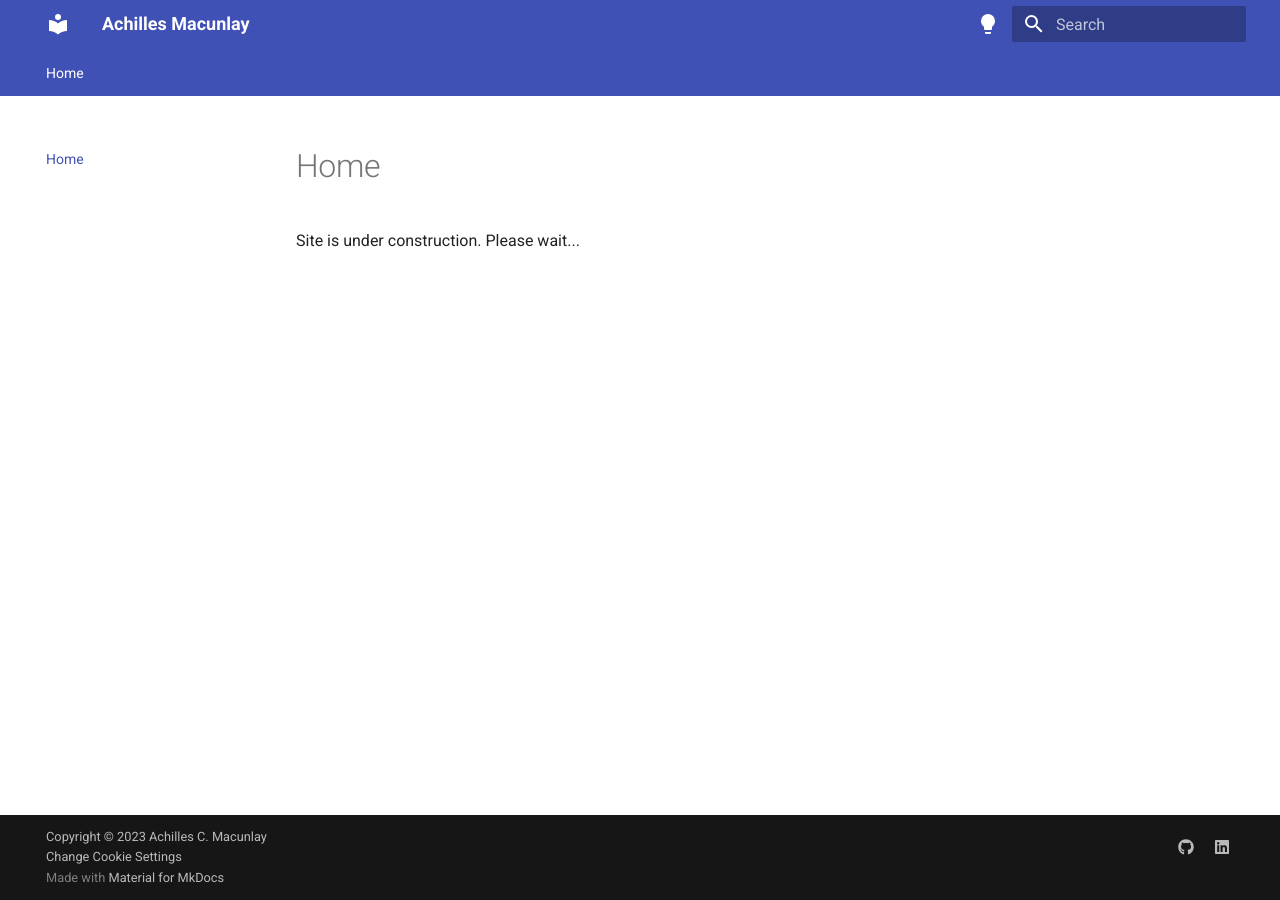
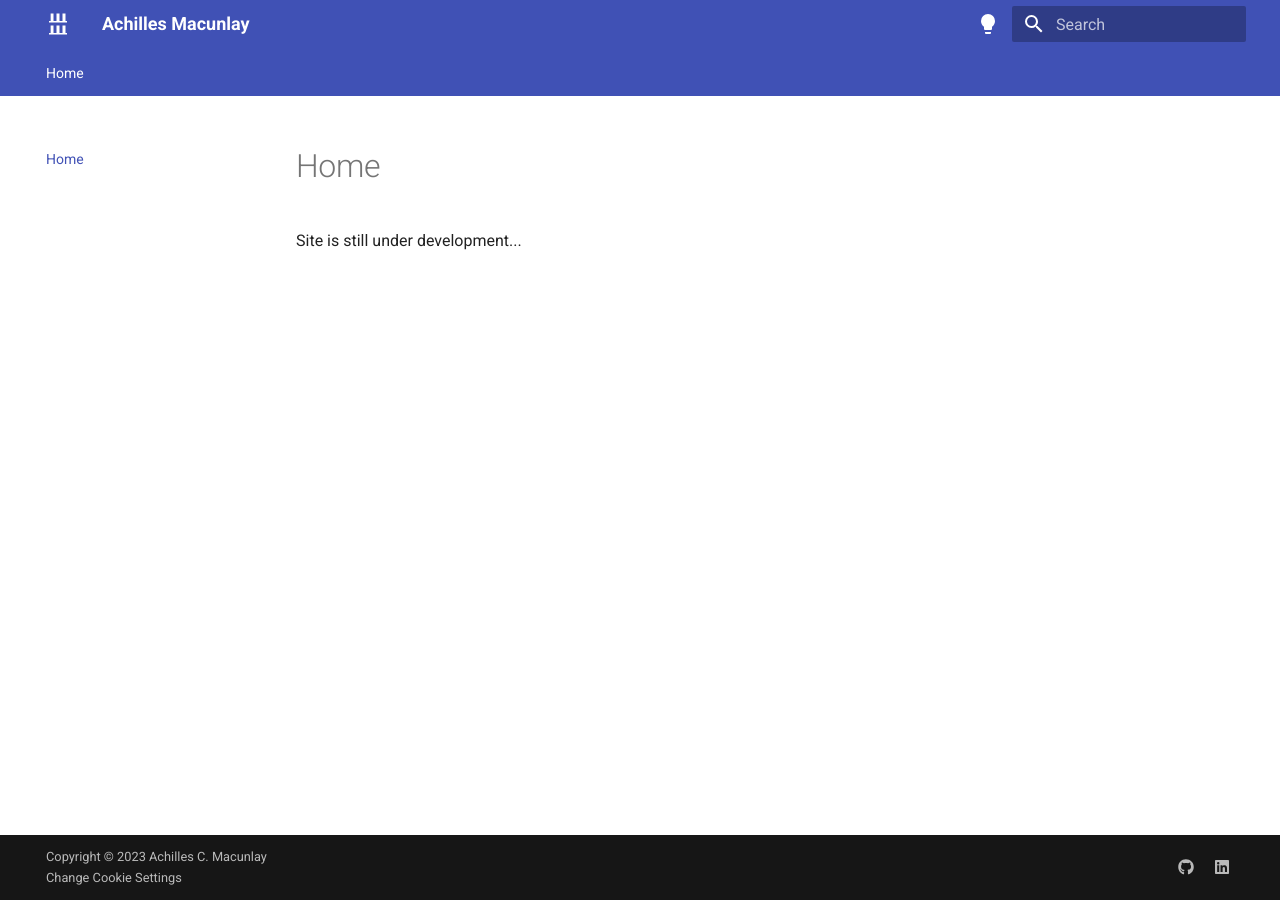
Before and after one commit to acmacunlay/acmacunlay.github.io, an MkDocs documentation site: the page built from docs/index.md, in a window 1280 px wide. Built offline with MkDocs 1.6.1 and Material for MkDocs 9.7.7, drawn with Linux system fonts in a browser that asks for light colours.

Commit message:
update mkdocs.yml and index.md (#6)
* Create requirements.txt

* Create ci.yml

* Create mkdocs.yml

* Create index.md

* Update index.md

* Update mkdocs.yml

* Update mkdocs.yml

* Update mkdocs.yml

* Update index.md

```diff
--- a/docs/index.md
+++ b/docs/index.md
@@ -1 +1 @@
-Site is under construction. Please wait...
+Site is still under development...
--- a/mkdocs.yml
+++ b/mkdocs.yml
@@ -33,7 +33,7 @@ theme:
 
   # https://squidfunk.github.io/mkdocs-material/setup/changing-the-logo-and-icons/
   icon:
-    logo: material/library
+    logo: material/library-shelves
 
   # https://squidfunk.github.io/mkdocs-material/setup/setting-up-navigation/
   features:
@@ -54,6 +54,7 @@ extra:
     actions:
       - accept
       - manage
+  generator: false
   social:
     - icon: fontawesome/brands/github
       link: https://github.com/acmacunlay
```
